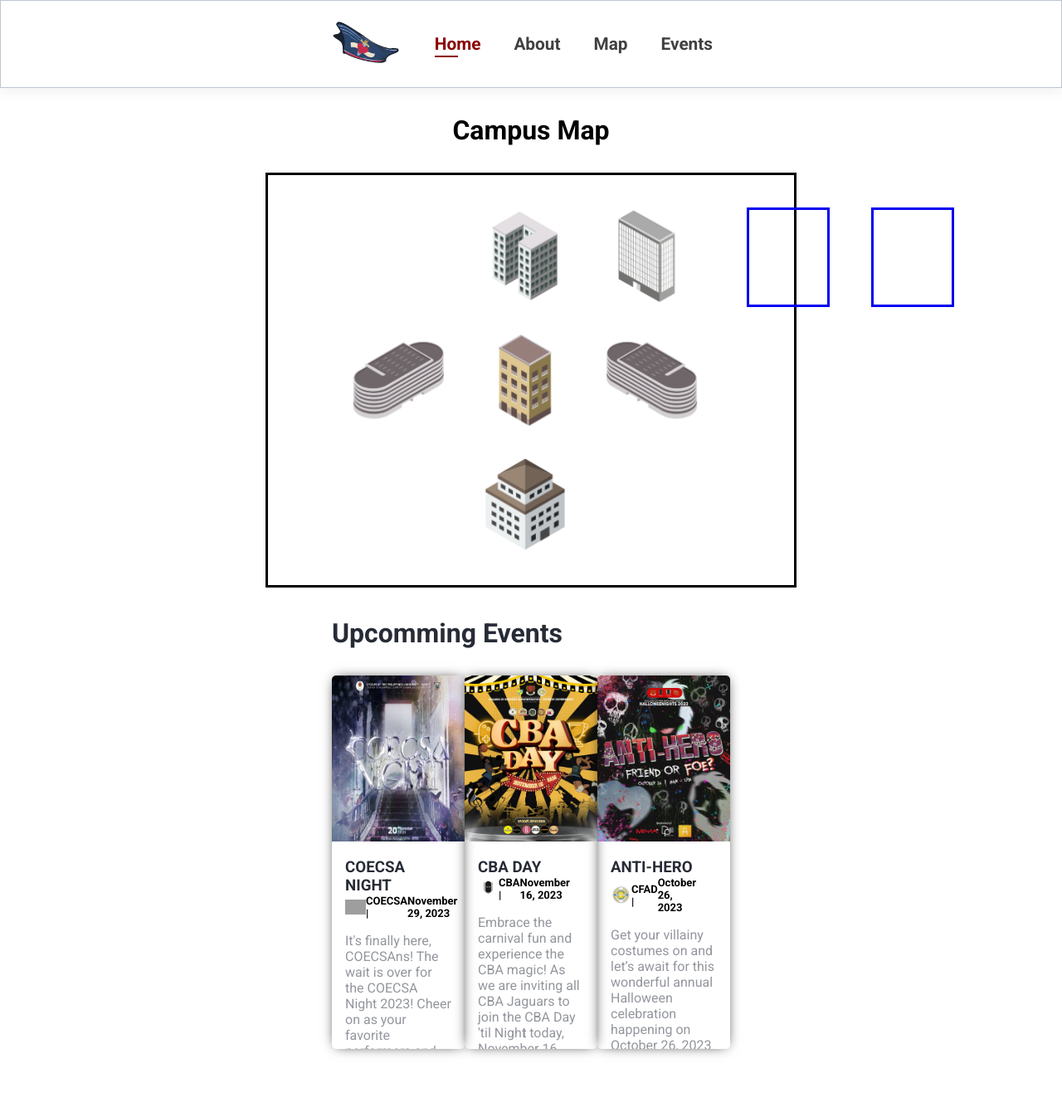
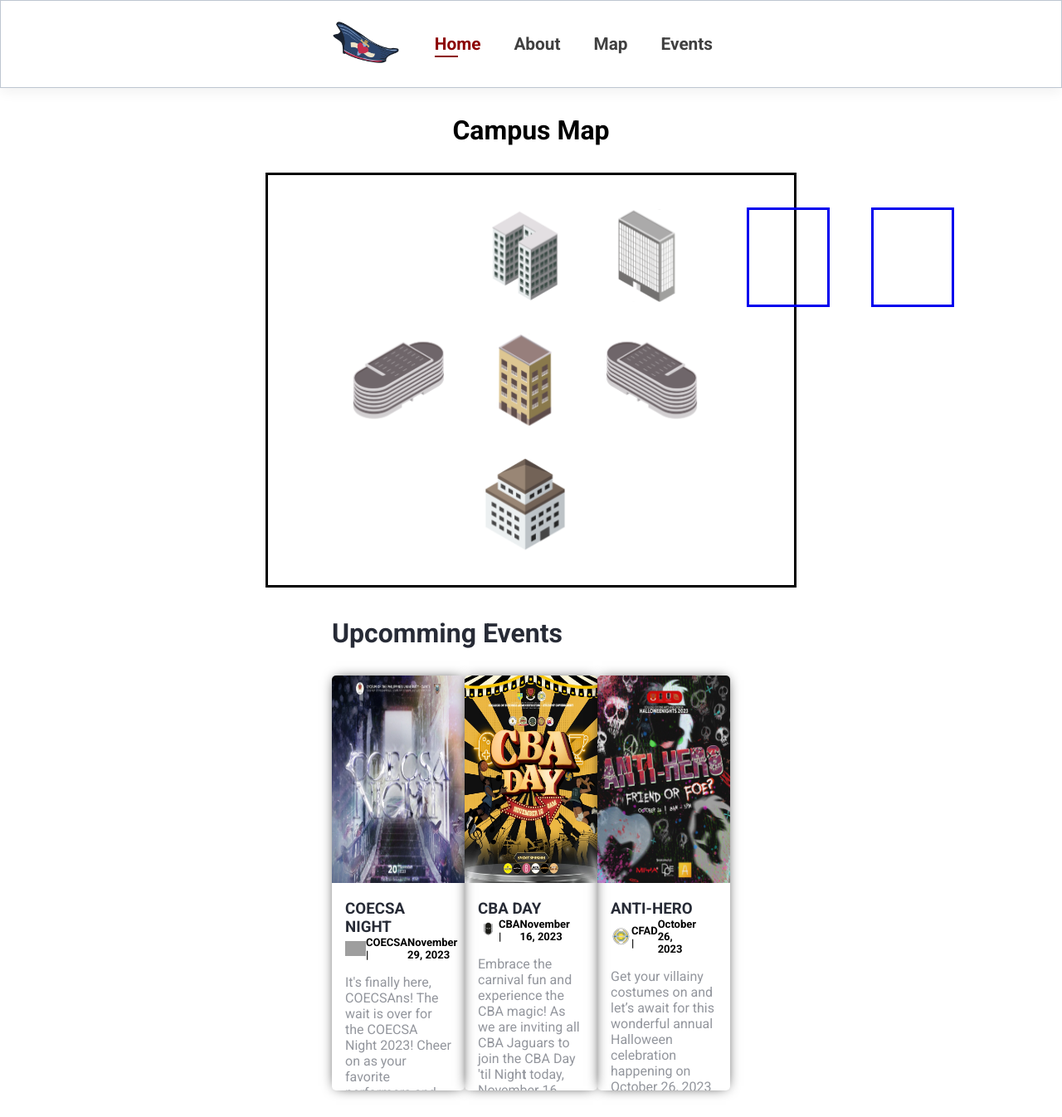
Before and after one commit to ianaumi/Lycee, a React (Create React App) app: page / in a window 1280 px wide. Shown: the whole page at 83% size. Before the commit the page ends 1296 px from the top, so only its background shows below. Built offline with nearby package versions, Linux system fonts and the light colour scheme; grey boxes are pictures that could not be loaded.

Commit message:
Updated card height

```diff
--- a/src/Components/Card-component/CardStyles.css
+++ b/src/Components/Card-component/CardStyles.css
@@ -1,7 +1,7 @@
 .card-container{
     box-shadow: 0px 0px 15px -5px;
     width: 300px;
-    height: 450px;
+    height: 500px;
     overflow: hidden;
     transition: 0.3s ease-in-out;
     border-radius: 5px;
@@ -32,7 +32,7 @@
 
 .card-image img{
     overflow: hidden;
-    height: 200px;
+    height: 250px;
     width: 100%;
 
 }
```
